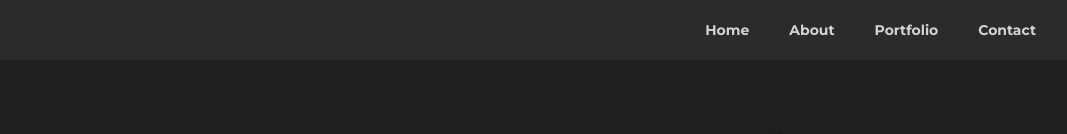
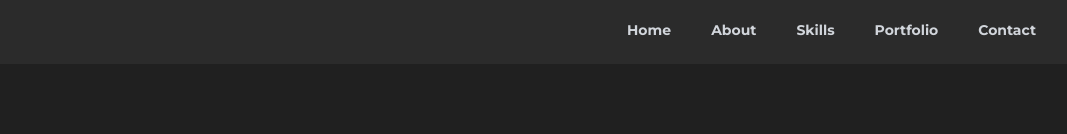
Before and after one commit to Tiago-Rocha09/portfolio, a Next.js app: page / in a window 1280 px wide. Shown: the top 134 px of the page, without its empty margins (96-1163 px from the left). Built offline with nearby package versions, Linux system fonts and the light colour scheme.

Commit message:
Finalizando sessão de contato, responsividade e navbar

```diff
--- a/src/components/cardProject/index.tsx
+++ b/src/components/cardProject/index.tsx
@@ -2,16 +2,25 @@ import Image, { StaticImageData } from "next/image";
 
 interface CardProjectProps {
   href: string;
+  alt: string;
   src: StaticImageData;
 }
 
 export const CardProject = (props: CardProjectProps) => {
-  const { href, src } = props;
+  const { href, src, alt } = props;
 
   return (
-    <article className="border border-gray-350 p-4 h-full flex items-center">
-      <a href={href} target="_blank">
-        <Image src={src} alt="Imagem do projeto" className="h-fit" />
+    <article className="border border-gray-350 p-4 h-52 w-auto sm:h-full flex items-center">
+      <a
+        href={href}
+        target="_blank"
+        className="max-h-full max-w-full h-full sm:h-auto flex sm:inline justify-center items-center m-auto sm:m-0"
+      >
+        <Image
+          src={src}
+          alt={alt}
+          className="max-h-full max-w-full w-auto sm:h-fit"
+        />
       </a>
     </article>
   );
--- a/src/components/downloadButton/index.tsx
+++ b/src/components/downloadButton/index.tsx
@@ -1,16 +1,17 @@
 type DownloadButtonProps = {
-  className: string;
+  className?: string;
+  text: string;
 };
 
-export const DownloadButton = (props: DownloadButtonProps) => {
-  const { className } = props;
+export const Button = (props: DownloadButtonProps) => {
+  const { className, text } = props;
   return (
     <a
       href="/documents/tiago_rocha_cv.pdf"
       download
       className={`w-fit px-8 py-3 rounded-3xl border-solid border transition-colors delay-100 ease-linear font-bold ${className}`}
     >
-      DOWNLOAD CV
+      {text}
     </a>
   );
 };
--- a/src/components/navbar/index.tsx
+++ b/src/components/navbar/index.tsx
@@ -1,18 +1,88 @@
+"use client";
+import { LegacyRef, useEffect, useRef, useState } from "react";
+import { ImMenu } from "react-icons/im";
+import { AiFillGithub, AiFillLinkedin, AiOutlineClose } from "react-icons/ai";
+import { SocialLink } from "../socialLink";
+
 export const Navbar = () => {
+  const [menuOpen, setMenuOpen] = useState(false);
+
+  const ref = useRef<HTMLUListElement>(null);
+
+  useEffect(() => {
+    const handleOutSideClick = (event: MouseEvent) => {
+      const clickedElement = event.target as HTMLElement;
+      if (clickedElement.tagName.toLowerCase() === "a") {
+        setMenuOpen(false);
+      }
+      if (!ref.current?.contains(event.target as Node)) {
+        setMenuOpen(false);
+      }
+    };
+
+    window.addEventListener("mousedown", handleOutSideClick);
+
+    return () => {
+      window.removeEventListener("mousedown", handleOutSideClick);
+    };
+  }, [ref]);
+
   return (
-    <nav className="bg-gray-750">
-      <ul className="container flex justify-end">
-        <li className="p-5 text-sm font-bold text-gray-300">
-          <a href="">Home</a>
+    <nav className="bg-gray-750 h-16 flex sm:block justify-end items-center px-4">
+      <ImMenu
+        className="text-4xl text-white block sm:hidden"
+        onClick={() => setMenuOpen(!menuOpen)}
+      />
+      <ul
+        ref={ref}
+        className={`container block fixed top-0 w-4/5 right-0 pt-16 bg-gray-750 z-10
+                    sm:pt-0 sm:h-auto sm:w-full sm:relative sm:flex sm:justify-end sm:opacity-100
+                    ${
+                      menuOpen ? "opacity-100 h-screen" : "opacity-0 h-0"
+                    } sm:visible
+                    transition-all delay-150
+                  `}
+      >
+        <li>
+          <AiOutlineClose
+            className="text-4xl text-white block sm:hidden font-bold absolute right-4 top-4"
+            onClick={() => setMenuOpen(!menuOpen)}
+          />
         </li>
-        <li className="p-5 text-sm font-bold text-gray-300">
-          <a href="">About</a>
+        <li className="p-5 text-sm font-bold text-gray-300 border-b border-b-gray-700 sm:border-b-0">
+          <a href="#home">Home</a>
         </li>
-        <li className="p-5 text-sm font-bold text-gray-300">
-          <a href="">Portfolio</a>
+        <li className="p-5 text-sm font-bold text-gray-300 border-b border-b-gray-700 sm:border-b-0">
+          <a href="#about">About</a>
         </li>
-        <li className="p-5 text-sm font-bold text-gray-300">
-          <a href="">Contact</a>
+        <li className="p-5 text-sm font-bold text-gray-300 border-b border-b-gray-700 sm:border-b-0">
+          <a href="#skills">Skills</a>
+        </li>
+        <li className="p-5 text-sm font-bold text-gray-300 border-b border-b-gray-700 sm:border-b-0">
+          <a href="#portfolio">Portfolio</a>
+        </li>
+        <li className="p-5 text-sm font-bold text-gray-300 border-b border-b-gray-700 sm:border-b-0">
+          <a href="#contact">Contact</a>
+        </li>
+        <li className="p-5 flex gap-2 text-gray-300 sm:hidden">
+          <SocialLink
+            icon={
+              <AiFillGithub
+                size={40}
+                className="hover:text-zinc-800 hover:bg-white transition-colors delay-100 ease-linear rounded-full"
+              />
+            }
+            link="https://github.com/Tiago-Rocha09"
+          />
+          <SocialLink
+            icon={
+              <AiFillLinkedin
+                size={40}
+                className="hover:text-blue-600 hover:bg-white transition-colors delay-100 ease-linear"
+              />
+            }
+            link="https://www.linkedin.com/in/tiago-rocha-206937184/"
+          />
         </li>
       </ul>
     </nav>
--- a/src/components/sections/about/index.tsx
+++ b/src/components/sections/about/index.tsx
@@ -1,10 +1,10 @@
-import { DownloadButton } from "@/components/downloadButton";
+import { Button } from "@/components/downloadButton";
 import Image from "next/image";
 import profileImage from "../../../../public/images/tiago-rocha.png";
 
 export const About = () => {
   return (
-    <section className="bg-gray-850 sm:bg-gray-750 w-full pb-28">
+    <section id="about" className="bg-gray-850 sm:bg-gray-750 w-full pb-28">
       <article className="container mt-36 px-4 sm:px-0">
         <header className="text-white text-center max-w-full sm:w-4/6 mx-auto">
           <h2 className="text-3xl sm:text-4xl font-bold mb-4">About Me</h2>
@@ -57,7 +57,10 @@ export const About = () => {
               Tenho experiência com trabalho remoto já há mais de dois anos,
               sempre utilizando ferramentas como Trello/Jira e git.
             </p>
-            <DownloadButton className="block mx-auto border-hidden bg-gray-650 text-white hover:bg-white hover:text-zinc-800" />
+            <Button
+              text="DOWNLOAD CV"
+              className="block mx-auto border-hidden bg-gray-650 text-white hover:bg-white hover:text-zinc-800"
+            />
           </section>
         </article>
       </article>
--- a/src/components/sections/home/index.tsx
+++ b/src/components/sections/home/index.tsx
@@ -2,11 +2,11 @@ import Image from "next/image";
 import profileImage from "../../../../public/images/tiago-rocha.png";
 import { AiFillGithub, AiFillLinkedin } from "react-icons/ai";
 import { SocialLink } from "@/components/socialLink";
-import { DownloadButton } from "@/components/downloadButton";
+import { Button } from "@/components/downloadButton";
 
 export const Home = () => {
   return (
-    <section className="bg-gray-850 w-full">
+    <section id="home" className="bg-gray-850 w-full">
       <section className="container flex relative">
         <header className="flex flex-col text-white mt-auto mb-auto gap-3 w-full sm:w-auto p-4 sm:p-0 pt-28 sm:pt-0 pb-36 sm:pb-0">
           <p className="text-lg sm:text-2xl font-semibold">Hello, I&apos;m</p>
@@ -14,7 +14,10 @@ export const Home = () => {
           <p className="text-2xl sm:text-3xl font-semibold">
             Full Stack developer
           </p>
-          <DownloadButton className="bg-transparent hover:bg-white hover:text-zinc-800 border-white hover:border-zinc-800 my-8" />
+          <Button
+            text="DOWNLOAD CV"
+            className="bg-transparent hover:bg-white hover:text-zinc-800 border-white hover:border-zinc-800 my-8"
+          />
           <ul className="flex gap-2">
             <li>
               <SocialLink
--- a/src/components/sections/projects/index.tsx
+++ b/src/components/sections/projects/index.tsx
@@ -8,33 +8,44 @@ import { AiFillGithub } from "react-icons/ai";
 
 export const Projects = () => {
   return (
-    <section className="bg-gray-850 sm:bg-gray-750 w-full">
-      <section className="container mt-28 mb-20">
+    <section id="portfolio" className="bg-gray-850 sm:bg-gray-750 w-full">
+      <section className="container mt-28 mb-20 px-4 sm:px-0">
         <header className="mb-12 text-center text-white sm:w-2/3 mx-auto">
           <h2 className="text-3xl sm:text-4xl font-bold mb-4">Meus projetos</h2>
           <p className="text-gray-350 text-sm sm:text-[16px]">
-            Alguns dos projetos que tive a oportunidade de participar
+            Clique nos cards abaixo para ver alguns dos projetos que tive a
+            oportunidade de participar
           </p>
         </header>
 
-        <ul className="grid grid-cols-4 gap-4">
+        <ul className="flex flex-col sm:grid sm:grid-cols-4 gap-4">
           <li className="h-full">
-            <CardProject href="https://portalctech.com.br/" src={ctech} />
+            <CardProject
+              href="https://portalctech.com.br/"
+              src={ctech}
+              alt="Imagem logo da empresa CTECH"
+            />
           </li>
           <li className="h-full">
             <CardProject
               href="https://franquia.aprincipalbb.com.br/"
               src={aprincipal}
+              alt="Imagem logo da empresa A Principal"
             />
           </li>
           <li className="h-full">
             <CardProject
               href="https://www.contabilhub.com.br/"
               src={contabilhub}
+              alt="Imagem logo da empresa Contábilhub"
             />
           </li>
           <li className="h-full">
-            <CardProject href="https://www.eventozz.com/" src={eventozz} />
+            <CardProject
+              href="https://www.eventozz.com/"
+              src={eventozz}
+              alt="Imagem logo da empresa Eventozz"
+            />
           </li>
         </ul>
         <p className="flex justify-center items-center mt-9 text-white gap-2">
--- a/src/components/sections/skills/index.tsx
+++ b/src/components/sections/skills/index.tsx
@@ -2,7 +2,7 @@ import { ProgressItemList } from "@/components/progressItemList";
 
 export const Skills = () => {
   return (
-    <section className="bg-gray-750 sm:bg-gray-850 w-full">
+    <section id="skills" className="bg-gray-750 sm:bg-gray-850 w-full">
       <section className="container mt-28 mb-20">
         <header className="mb-12 text-center text-white sm:w-2/3 mx-auto">
           <h2 className="text-3xl sm:text-4xl font-bold mb-4">
--- a/tailwind.config.ts
+++ b/tailwind.config.ts
@@ -25,6 +25,7 @@ const config: Config = {
         gray: {
           350: '#D0D0D0E6',
           650: "#4e4e4e",
+          680: "#3a3939",
           750: "#2b2b2b",
           850: "#202020",
         },
```
Also changed, not shown: src/components/sections/contact/index.tsx (+70 -1 lines).
